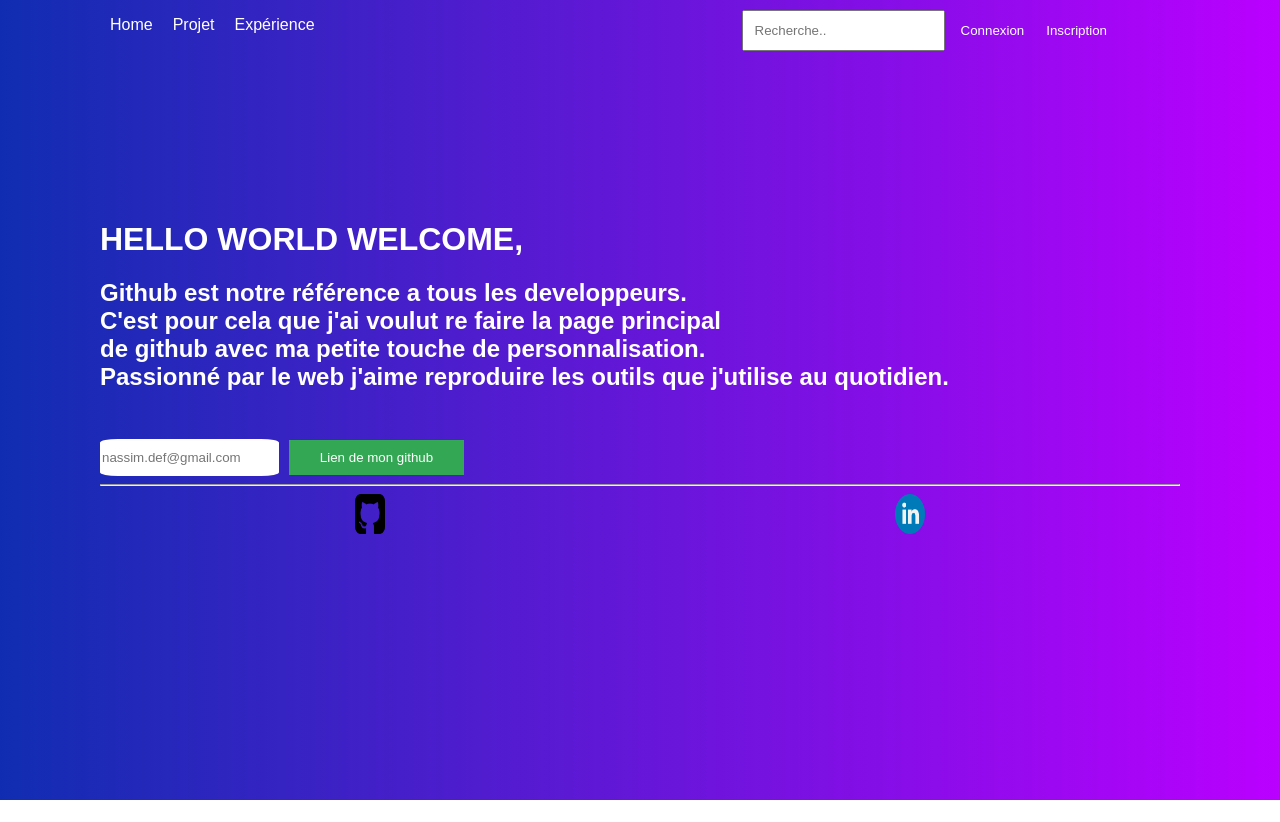
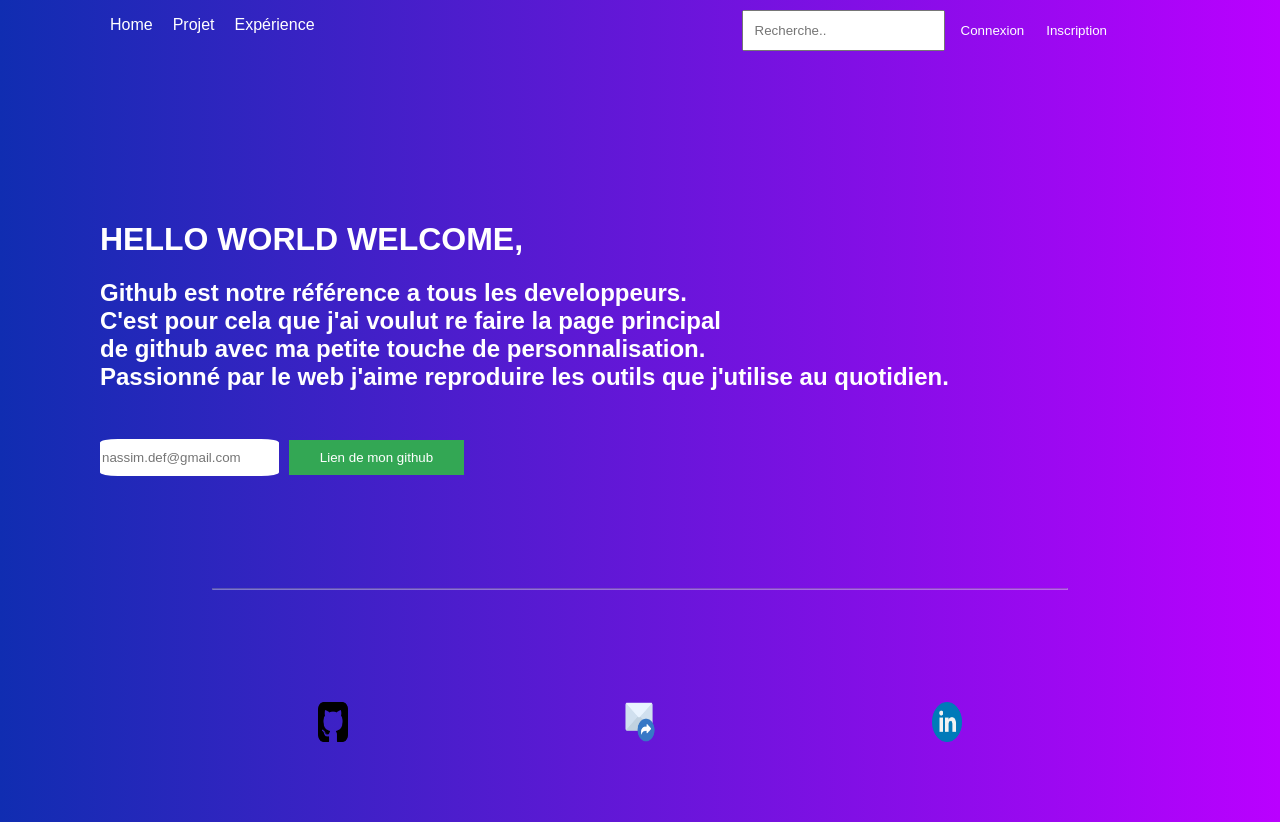
Before and after one commit to Deflandrenassim/Clone-github, a Vue app: page / in a window 1280 px wide. Before the commit the page ends 800 px from the top, so only its background shows below. Built offline with nearby package versions, Linux system fonts and the light colour scheme; the HTML template or start-up script is replaced by a standard one.

Commit message:
correction bug css

```diff
--- a/src/App.vue
+++ b/src/App.vue
@@ -2,7 +2,9 @@
   <div class="home">
     <Header />
     <World />
-    <Footer />
+    <div class="footer">
+      <Footer />
+    </div>
   </div>
 </template>
 
@@ -28,4 +30,5 @@ body{
   background: linear-gradient(90deg, rgba(16,45,177,1) 0%, rgba(186,0,255,1) 100%);
   margin: 0 100px;
 }
+
 </style>
--- a/src/components/Footer.vue
+++ b/src/components/Footer.vue
@@ -1,9 +1,11 @@
 <template>
   <div>
-    <hr />
+      <hr  class="hr"/>
     <div class="container">
-      <img class="image" src="@/assets/github.png" alt=" git hub " />
+      <img class="image" src="@/assets/github.png" alt=" git hub "  />
+       <img class="image" src="@/assets/mail.png" alt=" mail" />
       <img class="image" src="@/assets/linkedin.png" alt=" linkedin" />
+
     </div>
   </div>
 </template>
@@ -15,13 +17,19 @@ export default {
 </script>
 
 <style scoped>
+.hr{
+    margin: 7rem;
+    opacity: 0.4;
+    color: rgb(247, 218, 218);
+}
 .container{
     display: flex;
     justify-content: center;
     justify-content: space-around;
-    cursor: pointer;
+    margin: 5em;
 }
 .image{
+    cursor: pointer;
     height: 40px;
     width: 30px;
 }
```
Also changed, not shown: src/assets/mail.png (added).
